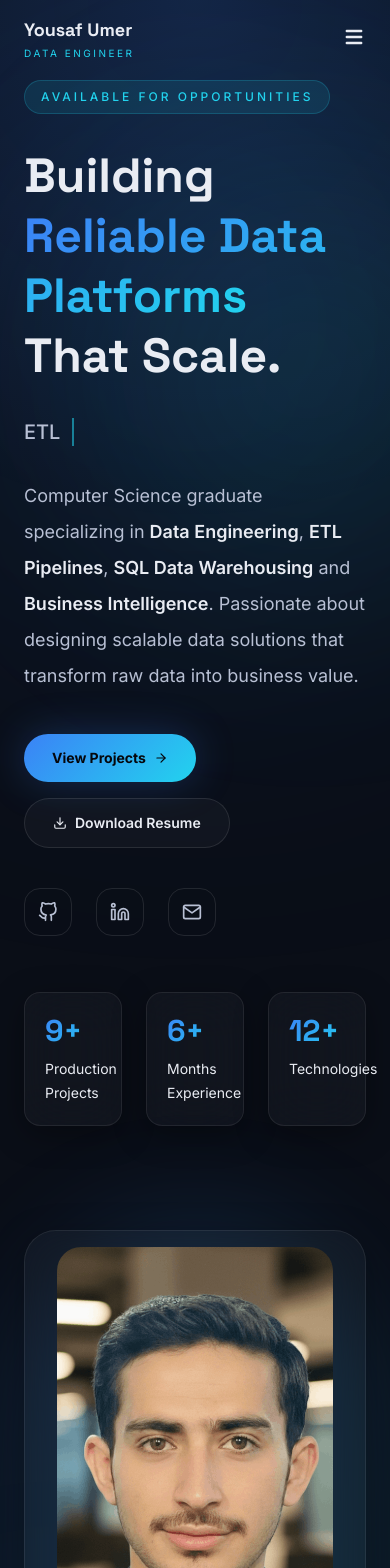
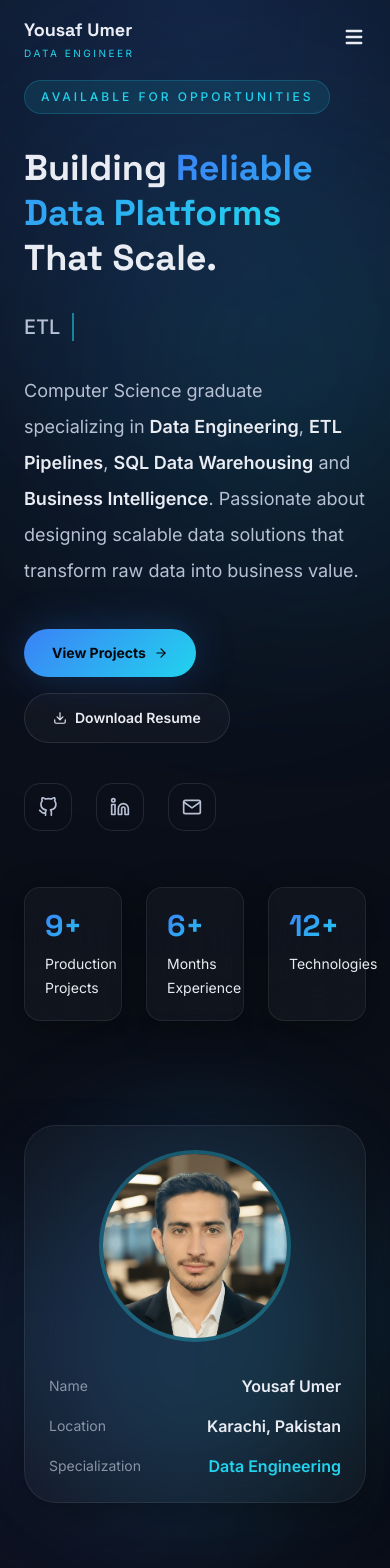
Before and after one commit to yousafumer/yousaf-umer-portfolio, a React (Vite) app: page / in a window 390 px wide. Shown: the top 1568 px of the page. Built offline with nearby package versions, Linux system fonts and the light colour scheme.

Commit message:
change image for mobile

```diff
--- a/src/components/Hero/Hero.jsx
+++ b/src/components/Hero/Hero.jsx
@@ -103,7 +103,7 @@ export default function Hero() {
 
             </span>
 
-            <h1 className="mt-8 font-display text-5xl font-bold leading-tight text-ink-100 lg:text-7xl">
+            <h1 className="mt-8 font-display text-4xl sm:text-5xl lg:text-7xl font-bold leading-tight text-ink-100">
 
               Building
 
@@ -268,11 +268,23 @@ export default function Hero() {
 
             {/* Main Card */}
 
-           <div className="relative w-full max-w-[460px] glass-card overflow-hidden rounded-[32px] px-8 pt-4 pb-8">
+           <div className="relative w-full max-w-[450px] glass-card overflow-hidden rounded-[32px] p-6">
+
 <img
   src={profile.image}
   alt={profile.name}
-  className="mx-auto h-[470px] w-full rounded-3xl object-cover object-[center_top]"
+  className="
+    mx-auto
+    h-48
+    w-48
+    rounded-full
+    object-cover
+    object-top
+    border-4 border-cyan-400/30
+    lg:h-[410px]
+    lg:w-full
+    lg:rounded-3xl
+  "
 />
 
               <div className="mt-8 space-y-4">
```
Also changed, not shown: src/components/Navbar/Navbar.jsx (+7 -3 lines).
